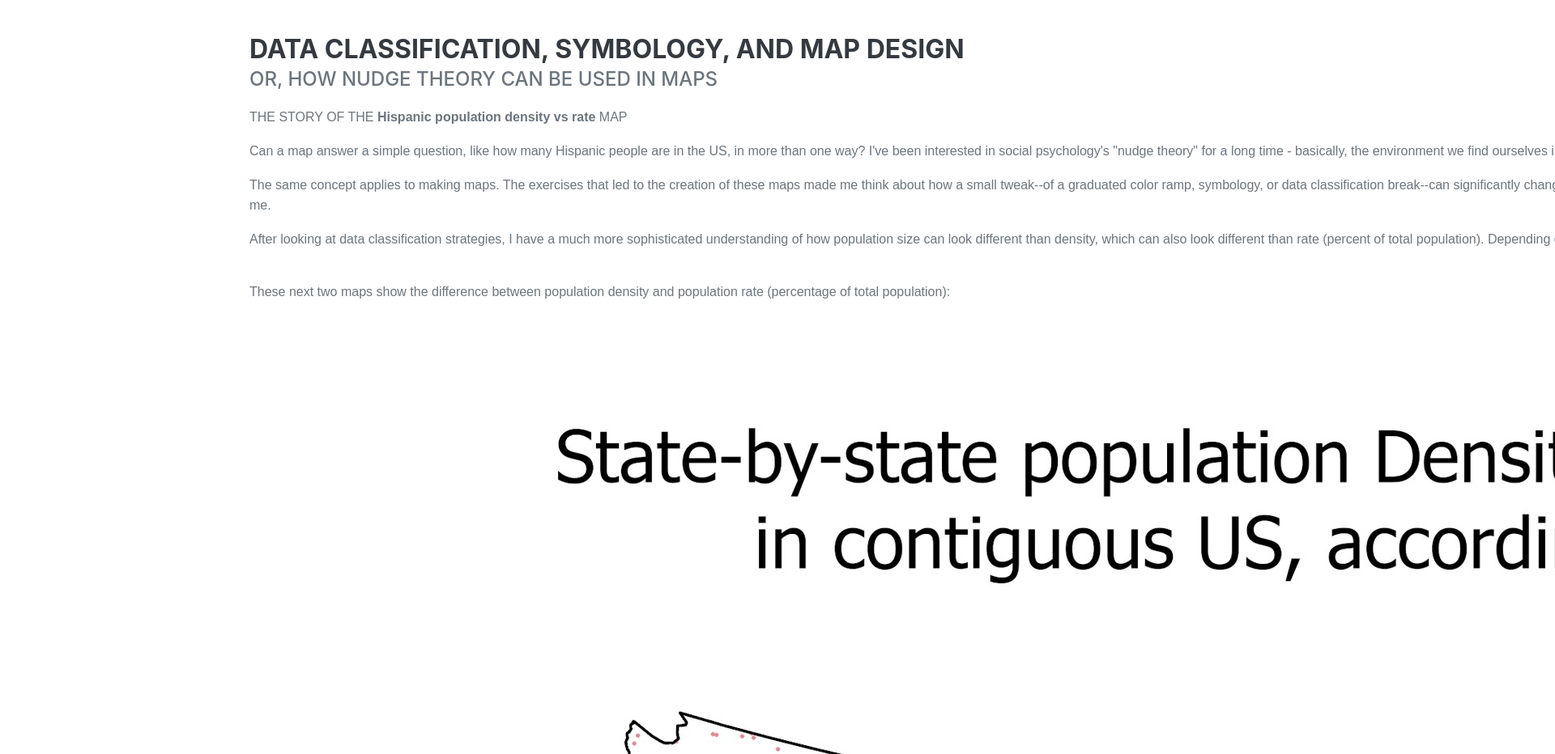
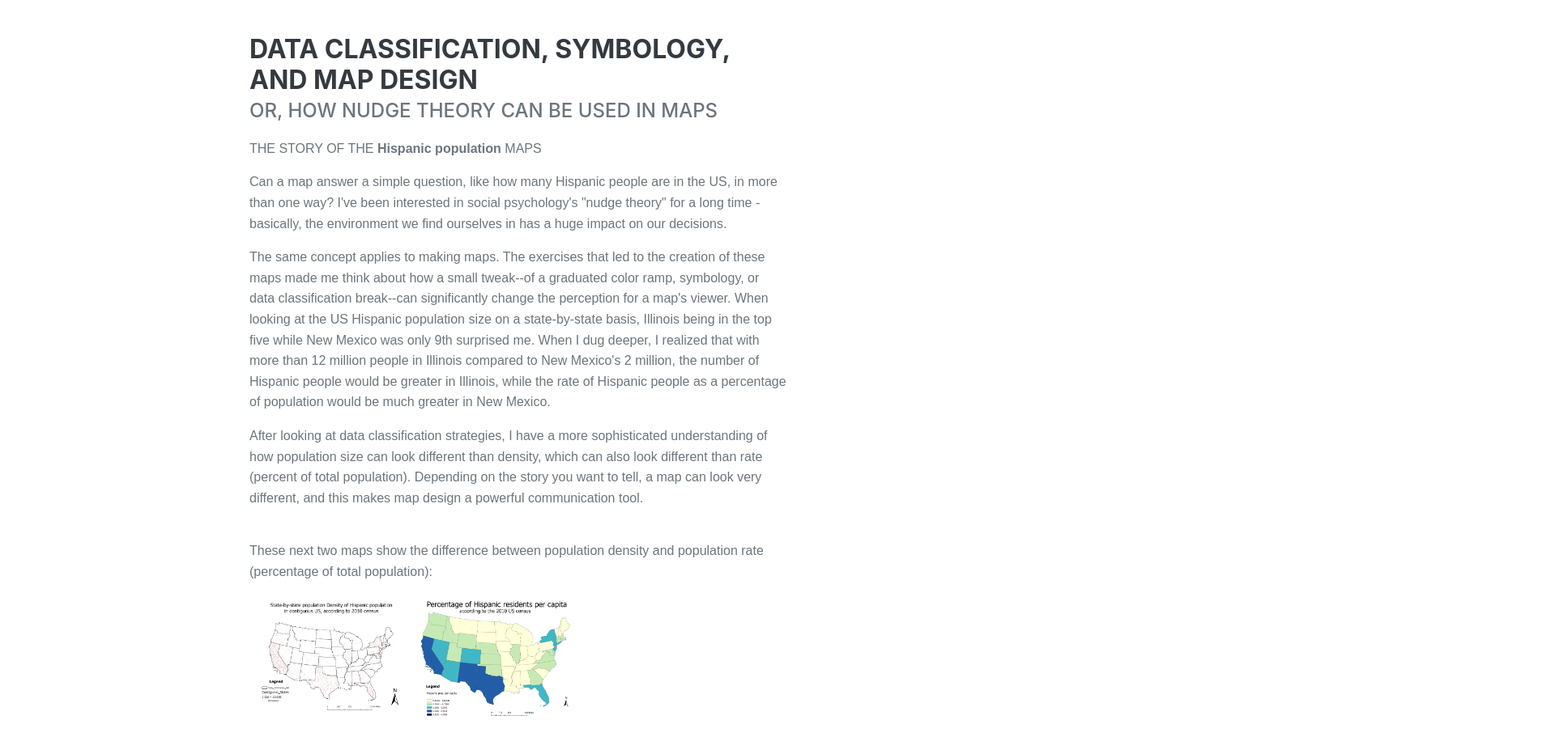
Before and after one commit to LynnCareerCoach/go-well, a plain HTML site: page index.html in a window 1280 px wide. Shown: the part 3060-3992 px from the top of the page at 81% size, 1920 px wide, since content can reach past the window. Drawn offline with nearby package versions, Linux system fonts and the light colour scheme; a web font is replaced by a local one.

Commit message:
Update index.html

```diff
--- a/index.html
+++ b/index.html
@@ -111,14 +111,14 @@
                         <div class="flex-grow-1">
                             <h3 class="mb-0">Data classification, symbology, and map design</h3>
                             <div class="subheading mb-3">Or, how nudge theory can be used in maps</div>
-                            <p>THE STORY OF THE <strong>Hispanic population density vs rate</strong> MAP</p>
+                            <p>THE STORY OF THE <strong>Hispanic population </strong> MAPS</p>
                             <p>Can a map answer a simple question, like how many Hispanic people are in the US, in more than one way? I've been interested in social psychology's "nudge theory" for a long time - basically, the environment we find ourselves in has a huge impact on our decisions.</p>
-                            <p>The same concept applies to making maps. The exercises that led to the creation of these maps made me think about how a small tweak--of a graduated color ramp, symbology, or data classification break--can significantly change the perception for a map's viewer. When looking at the US Hispanic population size on a state-by-state basis, Illinois being in the top five while New Mexico was only 9th surprised me.</p>
-                            <p>After looking at data classification strategies, I have a much more sophisticated understanding of how population size can look different than density, which can also look different than rate (percent of total population). Depending on the story you want to tell, a map can look very different.</p>
+                            <p>The same concept applies to making maps. The exercises that led to the creation of these maps made me think about how a small tweak--of a graduated color ramp, symbology, or data classification break--can significantly change the perception for a map's viewer. When looking at the US Hispanic population size on a state-by-state basis, Illinois being in the top five while New Mexico was only 9th surprised me. When I dug deeper, I realized that with more than 12 million people in Illinois compared to New Mexico's 2 million, the number of Hispanic people would be greater in Illinois, while the rate of Hispanic people as a percentage of population would be much greater in New Mexico.</p>
+                            <p>After looking at data classification strategies, I have a more sophisticated understanding of how population size can look different than density, which can also look different than rate (percent of total population). Depending on the story you want to tell, a map can look very different, and this makes map design a powerful communication tool.</p>
                             <br>
                             <p>These next two maps show the difference between population density and population rate (percentage of total population):</p>
-                            <img src="https://raw.githubusercontent.com/LynnCareerCoach/go-well/main/images/Population%20density%20dot%20per%20area.jpg">
-                            <img src="https://raw.githubusercontent.com/LynnCareerCoach/go-well/main/images/Population%20density%20per%20capita.jpg">                    </div>
+                            <img src="https://raw.githubusercontent.com/LynnCareerCoach/go-well/main/images/Population%20density%20dot%20per%20area.jpg" width="200">
+                            <img src="https://raw.githubusercontent.com/LynnCareerCoach/go-well/main/images/Population%20density%20per%20capita.jpg" width="200">                    </div>
                 </div>
             </section>
             <hr class="m-0" />
```
